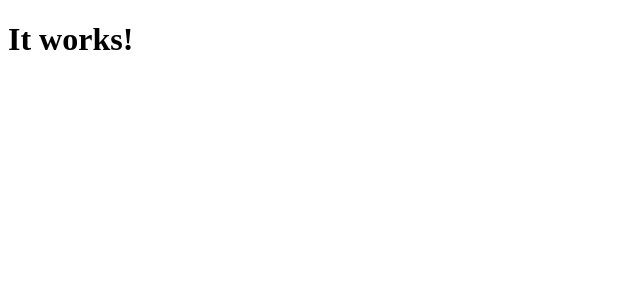
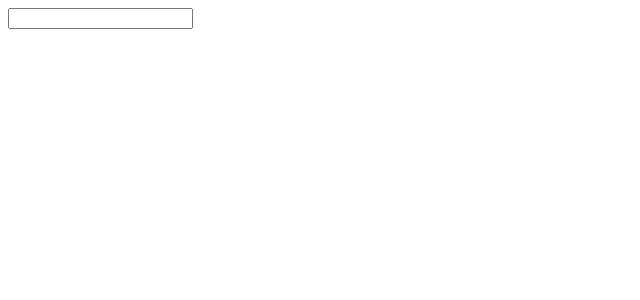
Before and after one commit to jahv/angular7, an Angular app in the folder my-first-app/: page / in a window 1280 px wide. Shown: the top 300 px of the page, without its empty margins (0-640 px from the left). Built offline with nearby package versions, Linux system fonts and the light colour scheme.

Commit message:
First binding, <input> to variable in TS class

```diff
--- a/my-first-app/src/app/app.component.html
+++ b/my-first-app/src/app/app.component.html
@@ -1,3 +1,2 @@
-<h1>
-  {{ title }}
-</h1>
+<input type="text" [(ngModel)]="name">
+<p>{{ name }}</p>
--- a/my-first-app/src/app/app.component.ts
+++ b/my-first-app/src/app/app.component.ts
@@ -6,5 +6,5 @@
   styleUrls: ['./app.component.css']
 })
 export class AppComponent {
-  title = 'It works!';
+  name = '';
 }
--- a/my-first-app/src/app/app.module.ts
+++ b/my-first-app/src/app/app.module.ts
@@ -1,6 +1,6 @@
 import { BrowserModule } from '@angular/platform-browser';
 import { NgModule } from '@angular/core';
-
+import {FormsModule} from '@angular/forms';
 import { AppComponent } from './app.component';
 
 @NgModule({
@@ -8,7 +8,8 @@
     AppComponent
   ],
   imports: [
-    BrowserModule
+    BrowserModule,
+    FormsModule
   ],
   providers: [],
   bootstrap: [AppComponent]
```
